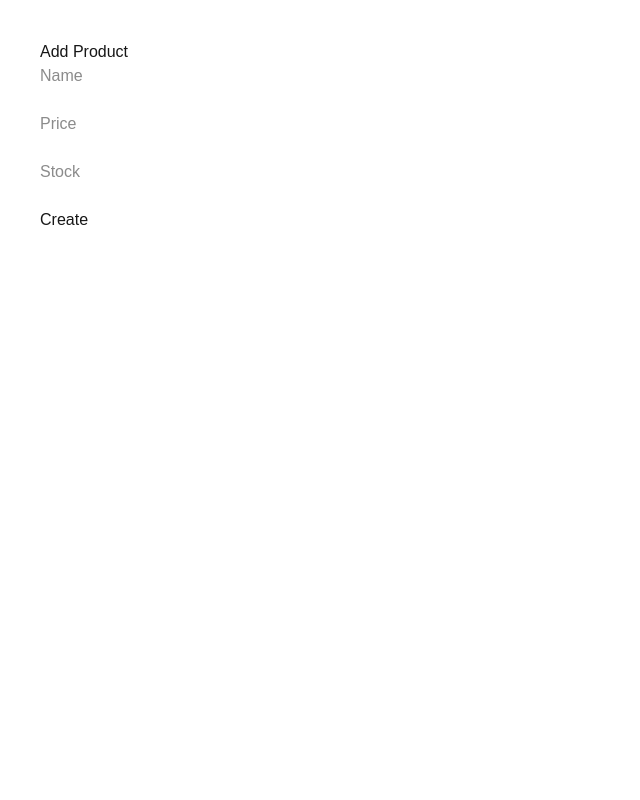
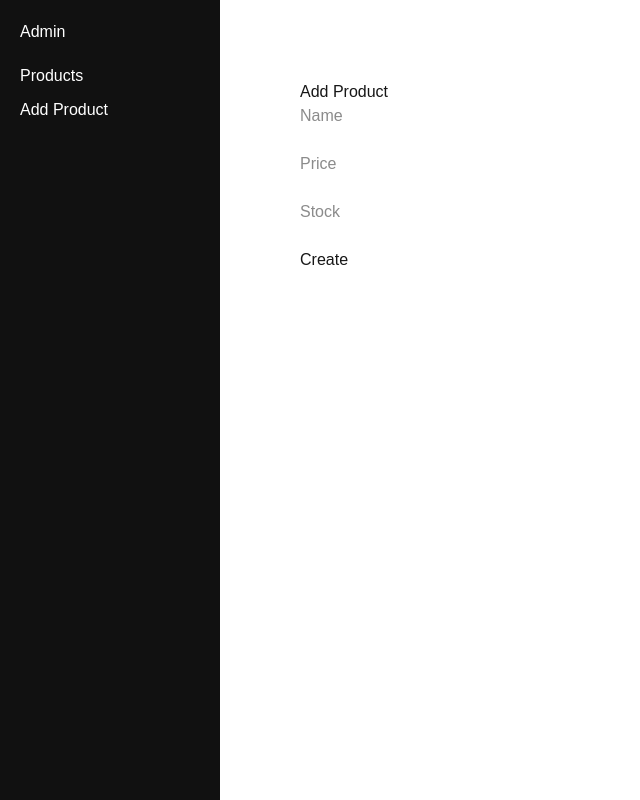
Before and after one commit to bmehak/ssr-ecommerce-admin-dashboard, a Next.js app: page /dashboard/products/new in a window 1280 px wide. Shown: the whole page, without its empty margins (0-640 px from the left). Built offline with nearby package versions, Linux system fonts and the light colour scheme.

Commit message:
Add dashboard layout, sidebar navigation, and stock chart

```diff
--- /dev/null
+++ b/app/dashboard/layout.tsx
@@ -0,0 +1,40 @@
+import Link from "next/link";
+
+export default function DashboardLayout({
+  children,
+}: {
+  children: React.ReactNode;
+}) {
+  return (
+    <div style={{ display: "flex", minHeight: "100vh" }}>
+      {/* Sidebar */}
+      <aside
+        style={{
+          width: "220px",
+          background: "#111",
+          color: "#fff",
+          padding: "20px",
+        }}
+      >
+        <h2>Admin</h2>
+        <nav style={{ marginTop: "20px" }}>
+          <ul style={{ listStyle: "none", padding: 0 }}>
+            <li>
+              <Link href="/dashboard/products" style={{ color: "#fff" }}>
+                Products
+              </Link>
+            </li>
+            <li style={{ marginTop: "10px" }}>
+              <Link href="/dashboard/products/new" style={{ color: "#fff" }}>
+                Add Product
+              </Link>
+            </li>
+          </ul>
+        </nav>
+      </aside>
+
+      {/* Main content */}
+      <main style={{ flex: 1, padding: "40px" }}>{children}</main>
+    </div>
+  );
+}
--- /dev/null
+++ b/app/dashboard/products/StockChart.tsx
@@ -0,0 +1,32 @@
+"use client";
+
+import {
+  BarChart,
+  Bar,
+  XAxis,
+  YAxis,
+  Tooltip,
+  ResponsiveContainer,
+} from "recharts";
+
+type Product = {
+  _id: string;
+  name: string;
+  stock: number;
+};
+
+export default function StockChart({ products }: { products: Product[] }) {
+  return (
+    <div style={{ width: "100%", height: 300, marginBottom: "40px" }}>
+      <h3>Stock Overview</h3>
+      <ResponsiveContainer>
+        <BarChart data={products}>
+          <XAxis dataKey="name" />
+          <YAxis />
+          <Tooltip />
+          <Bar dataKey="stock" fill="#4f46e5" />
+        </BarChart>
+      </ResponsiveContainer>
+    </div>
+  );
+}
--- a/app/dashboard/products/page.tsx
+++ b/app/dashboard/products/page.tsx
@@ -1,5 +1,6 @@
 import { connectDB } from "../../../lib/db";
 import { Product } from "../../../models/Product";
+import StockChart from "./StockChart";
 
 type ProductType = {
   _id: string;
@@ -14,9 +15,9 @@ export default async function ProductsPage() {
   const products: ProductType[] = await Product.find().lean();
 
   return (
-    <main style={{ padding: "40px" }}>
+    <div>
       <h1>Products</h1>
-
+      <StockChart products={products} />
       <table border={1} cellPadding={10}>
         <thead>
           <tr>
@@ -35,6 +36,6 @@ export default async function ProductsPage() {
           ))}
         </tbody>
       </table>
-    </main>
+    </div>
   );
 }
--- a/package.json
+++ b/package.json
@@ -13,6 +13,7 @@
     "next": "^15.5.9",
     "react": "^18.2.0",
     "react-dom": "^18.2.0",
+    "recharts": "^3.6.0",
     "zod": "^4.2.1"
   },
   "devDependencies": {
```
Also changed, not shown: 1 other file (tests, documents, lock files or other folders).
